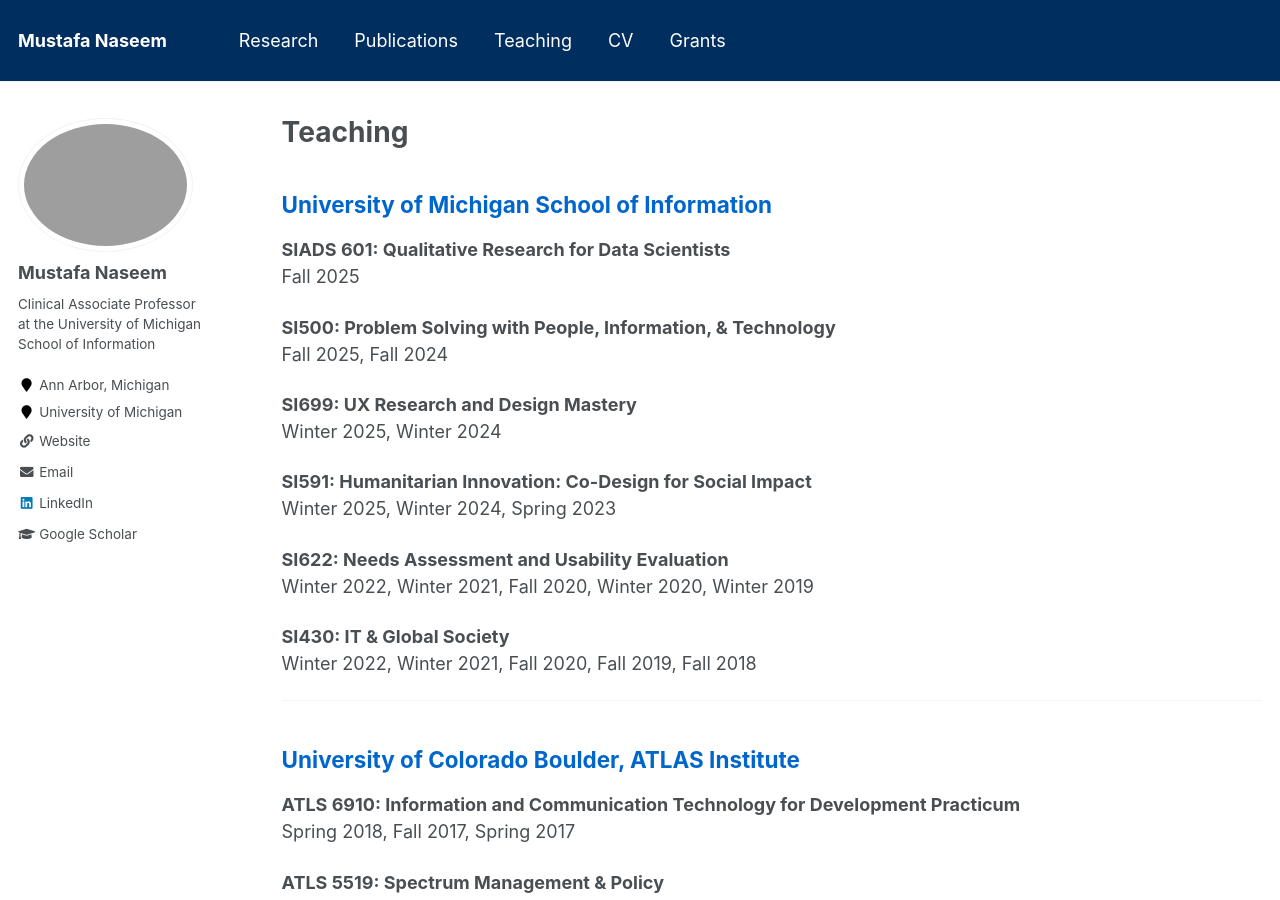
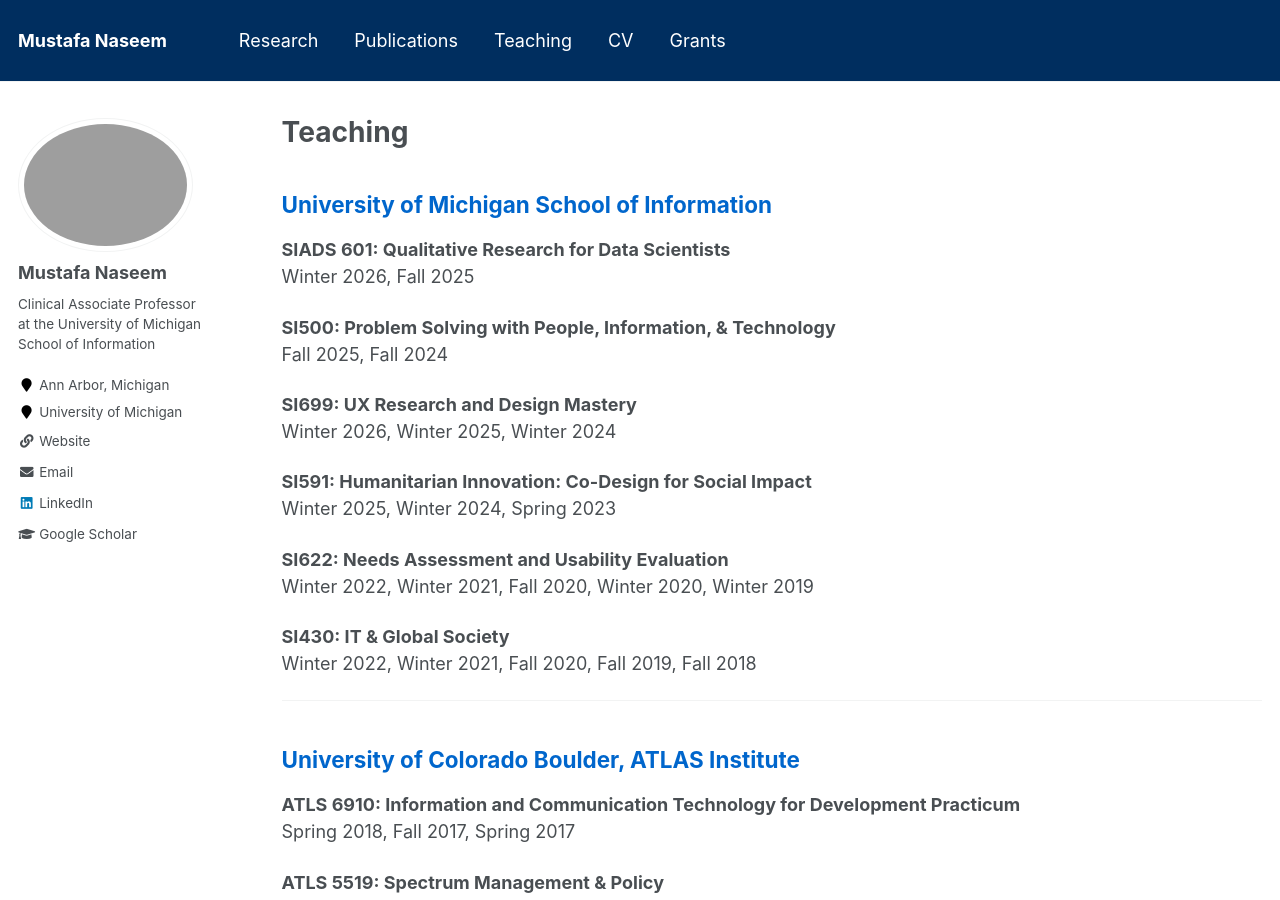
Before and after one commit to mustafanaseem/mustafanaseem.github.io, a Jekyll site: the page built from _pages/teaching.md, in a window 1280 px wide and 900 px high. Built offline with Jekyll 4.4.1, drawn with Linux system fonts in a browser that asks for light colours.

Commit message:
Add Winter 2026 to SI699 and SIADS 601 courses

```diff
--- a/_pages/teaching.md
+++ b/_pages/teaching.md
@@ -16,13 +16,13 @@ h2 {
 ## University of Michigan School of Information
 
 **SIADS 601: Qualitative Research for Data Scientists**
-<br>Fall 2025
+<br>Winter 2026, Fall 2025
 
 **SI500: Problem Solving with People, Information, & Technology**
 <br>Fall 2025, Fall 2024
 
 **SI699: UX Research and Design Mastery**
-<br>Winter 2025, Winter 2024
+<br>Winter 2026, Winter 2025, Winter 2024
 
 **SI591: Humanitarian Innovation: Co-Design for Social Impact**
 <br>Winter 2025, Winter 2024, Spring 2023
```
